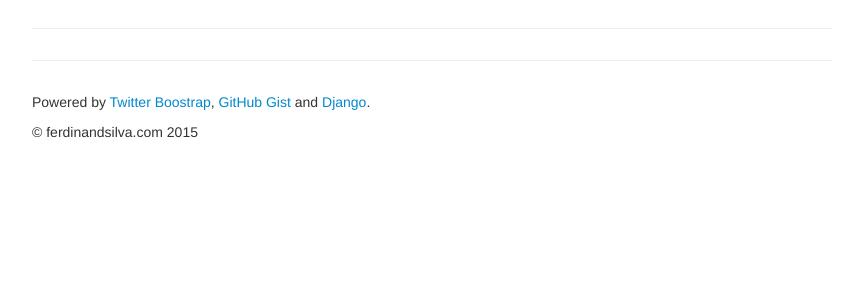
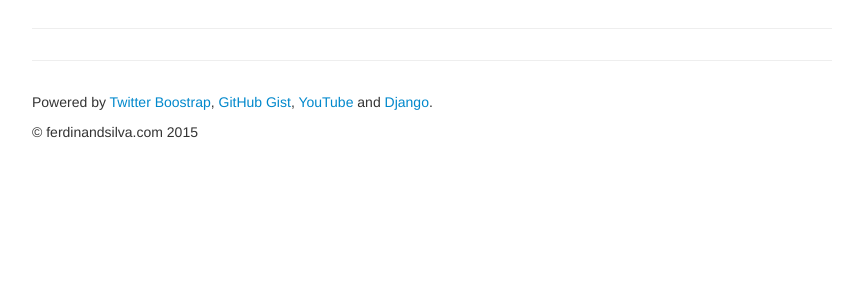
Before and after one commit to six519/ferdinandsilva.com, a Django app: page / in a window 1280 px wide. Shown: the part 175-475 px from the top of the page, without its empty margins (208-1071 px from the left). Run offline with Django 3.2, Linux system fonts and the light colour scheme; data that the repository does not hold is empty; some libraries are stand-ins or nearby versions.

Commit message:
update footer

```diff
--- a/my_daily_gist/interface/templates/interface/base.html
+++ b/my_daily_gist/interface/templates/interface/base.html
@@ -152,7 +152,7 @@
       <hr>
 
       <div class="footer">
-        <p>Powered by <a href="http://twitter.github.com/bootstrap/">Twitter Boostrap</a>, <a href="https://gist.github.com/">GitHub Gist</a> and <a href="https://www.djangoproject.com/">Django</a>.</p>
+        <p>Powered by <a href="http://twitter.github.com/bootstrap/">Twitter Boostrap</a>, <a href="https://gist.github.com/">GitHub Gist</a>, <a href="https://www.youtube.com/">YouTube</a> and <a href="https://www.djangoproject.com/">Django</a>.</p>
         <p>&copy; ferdinandsilva.com 2015</p>
       </div>
 
```
